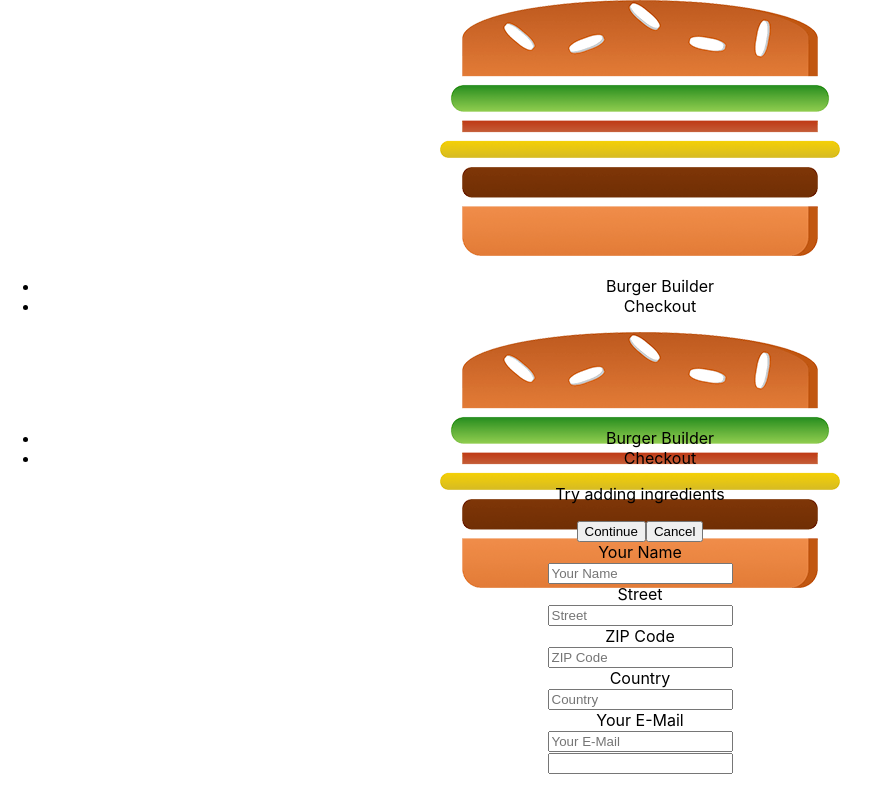
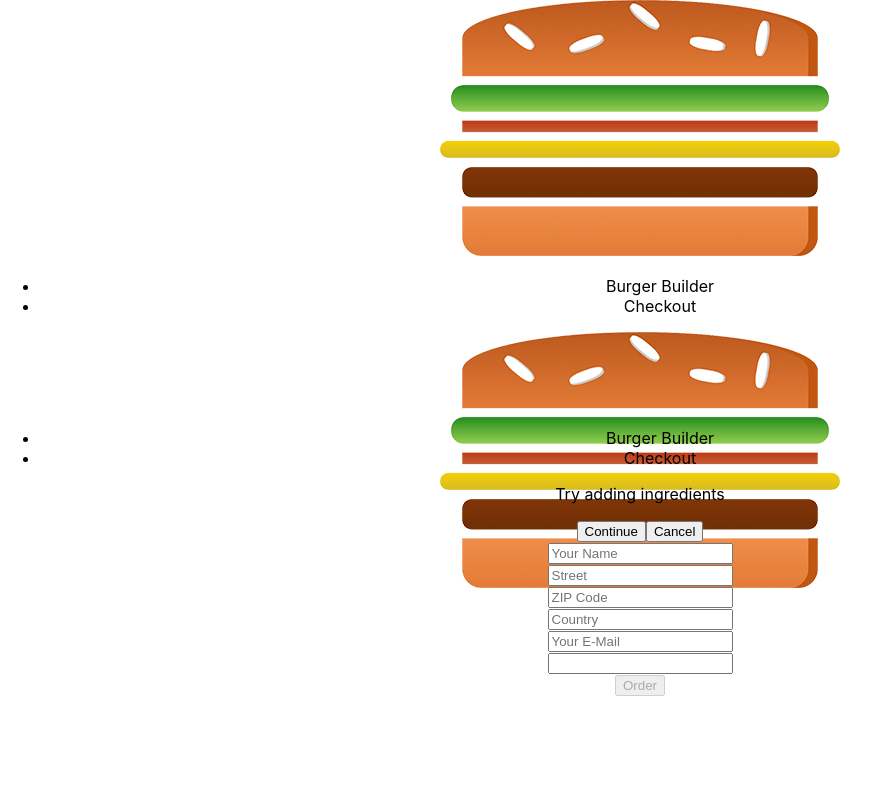
Before and after one commit to nitinhepat/Burger-Builder, a React app in the folder burger-builder/: page /checkout in a window 1280 px wide. Both pictures are taken after a click on the button "Continue". Shown: the whole page, without its empty margins (0-880 px from the left). Built offline with nearby package versions, Linux system fonts and the light colour scheme.

Commit message:
added form validation

```diff
--- a/burger-builder/src/App.js
+++ b/burger-builder/src/App.js
@@ -3,18 +3,18 @@
 import './App.css';
 import Layout from './components/Layout/Layout';
 import BurgerBuilder from './containers/BurgerBuilder/BurgerBuilder';
-import { Route } from 'react-router-dom';
+import { Route,Switch } from 'react-router-dom';
 import Checkout from './containers/Checkout/Checkout';
 
 function App() {
   return (
     <div className="App">
      <Layout>
-       <switch>
+       <Switch>
 
        <Route path="/checkout" component={Checkout}></Route>
        <Route path="/" exact component={BurgerBuilder}></Route>
-       </switch>
+       </Switch>
        {/* <Route path="/orders" component */}
      </Layout>
     </div>
--- a/burger-builder/src/axio-orders.js
+++ b/burger-builder/src/axio-orders.js
@@ -1,7 +1,7 @@
 import axios from 'axios';
 
 const axiosInstance =  axios.create({
-    baseURL:  ''//'https://some-domain.com/api/',
+    baseURL:  'https://burgerbuilder-65261.firebaseio.com/'//'https://some-domain.com/api/',
   });
 
   export default axiosInstance;
--- a/burger-builder/src/components/CheckoutSummary/CheckoutSummary.css
+++ b/burger-builder/src/components/CheckoutSummary/CheckoutSummary.css
@@ -0,0 +1,3 @@
+.BtnSection {
+    text-align: center;
+}
--- a/burger-builder/src/components/CheckoutSummary/CheckoutSummary.js
+++ b/burger-builder/src/components/CheckoutSummary/CheckoutSummary.js
@@ -1,12 +1,13 @@
 import React from 'react';
 import Burger from '../Layout/Burger/Burger';
 import Button from '../UI/Button/Button';
+import classes from './CheckoutSummary.css'
 
 const CheckoutSummary = (props) => {
     return (
-        <div>
+        <div className={classes.CheckoutSummary}>
             <Burger ingredients={props.ingredients}></Burger>
-            <section>
+            <section className={classes.BtnSection}>
                 <Button clicked={props.purchaseContinue} btnType="Success">Continue</Button>
                 <Button clicked={props.purchaseCancel} btnType="Danger">Cancel</Button>
             </section>
--- a/burger-builder/src/components/Layout/Burger/Burger.css
+++ b/burger-builder/src/components/Layout/Burger/Burger.css
@@ -2,5 +2,5 @@
     height: 345px;
     overflow-y: auto;
     width: 53%;
-
+    margin: 0 auto;
 }
--- a/burger-builder/src/components/UI/Button/Button.css
+++ b/burger-builder/src/components/UI/Button/Button.css
@@ -25,3 +25,9 @@
     color: #944317;
     border:1px solid #944317;
 }
+
+
+.Button:disabled {
+    color: #ccc;
+    cursor: not-allowed;
+}
--- a/burger-builder/src/components/UI/Button/Button.js
+++ b/burger-builder/src/components/UI/Button/Button.js
@@ -3,7 +3,8 @@
 const Button = (props) =>{
    console.log('Inside Button');
    return (
-   <button onClick={props.clicked} className={[classes.Button,classes[props.btnType]].join(' ')}>
+   <button disabled={props.disabled} onClick={props.clicked}
+     className={[classes.Button,classes[props.btnType]].join(' ')}>
         {props.children}
     </button>
     )
--- a/burger-builder/src/components/UI/Input/Input.css
+++ b/burger-builder/src/components/UI/Input/Input.css
@@ -0,0 +1,32 @@
+.Input {
+    width: 100%;
+    padding: 10px;
+    box-sizing: border-box;
+}
+
+.Label {
+    font-weight: bold;
+    display: block;
+    margin-bottom: 8px;
+}
+
+.InputElement {
+    outline: none;
+    border: 1px solid #ccc;
+    background-color: white;
+    font: inherit;
+    padding: 6px 10px;
+    display: block;
+    width: 100%;
+    box-sizing: border-box;
+}
+
+.InputElement:focus {
+    outline: none;
+    background-color: #ccc;
+}
+
+.Invalid {
+    border: 1px solid red;
+    background-color: #FDA49A;
+}
--- a/burger-builder/src/components/UI/Input/Input.js
+++ b/burger-builder/src/components/UI/Input/Input.js
@@ -1,39 +1,58 @@
 import React from 'react';
-const Input = (props) => {
-    let input;
-    console.log(props.elementConfig.type)
-    switch(props.elementConfig.type){
-        case 'text':
-           input = (<input type="text"
-           value={props.value}
-            {...props.elementConfig}
-            onChange={props.change} />)
+import classes from './Input.css'
+const Input = ( props ) => {
+    let inputElement = null;
+    const inputClasses = [classes.InputElement];
+
+    if (props.invalid  && props.touched) {
+        inputClasses.push(classes.Invalid);
+    }
+
+    switch ( props.elementType ) {
+        case ( 'input' ):
+            inputElement = <input
+                className={inputClasses.join(' ')}
+                {...props.elementConfig}
+                value={props.value}
+                onChange={props.changed} />;
             break;
-        case 'email':
-            input = (<input type="text"
-            value={props.value}
-            {...props.elementConfig}
-             onChange={props.change} />)
-             break;
-        case 'select':
-            input = (<select value={props.value} {...props.elementConfig} onChange={props.change}>
-                <option>Select option</option>
-                {props.elementConfig.options.map(option=>{
-                   return (<option value={option.value}>{option.displayValue}</option>)
-                })}
-            </select>)
+        case ( 'textarea' ):
+            inputElement = <textarea
+                className={inputClasses.join(' ')}
+                {...props.elementConfig}
+                value={props.value}
+                onChange={props.changed} />;
+            break;
+        case ( 'select' ):
+            inputElement = (
+                <select
+                    className={inputClasses.join(' ')}
+                    value={props.value}
+                    onChange={props.changed}>
+                    {props.elementConfig.options.map(option => (
+                        <option key={option.value} value={option.value}>
+                            {option.displayValue}
+                        </option>
+                    ))}
+                </select>
+            );
             break;
         default:
-            input = (<input type="text" value={props.value} onChange={props.change} />)
+            inputElement = <input
+                className={inputClasses.join(' ')}
+                {...props.elementConfig}
+                value={props.value}
+                onChange={props.changed} />;
     }
+
     return (
-        <section>
-            <label>{props.elementConfig.placeholder}</label>
-            <div>
-            {input}
-            </div>
-            </section>
-    )
-}
+        <div className={classes.Input}>
+            <label className={classes.Label}>{props.label}</label>
+            {inputElement}
+        </div>
+    );
+
+};
+
 
 export default Input;
--- a/burger-builder/src/components/UI/Modal/Modal.js
+++ b/burger-builder/src/components/UI/Modal/Modal.js
@@ -8,7 +8,7 @@
         <div className={classses.modal}
         style={
             {
-                transform: props.show ? 'translateY(0)' : 'translateY(-100vh)',
+                transform: props.show ? 'translateY(0)' : 'scale(0)',
             }
         }>
             {props.children}
--- a/burger-builder/src/containers/Checkout/ContactData/ContactData.css
+++ b/burger-builder/src/containers/Checkout/ContactData/ContactData.css
@@ -0,0 +1,15 @@
+.ContactData {
+    margin: 20px auto;
+    width: 80%;
+    text-align: center;
+    box-shadow: 0 2px 3px #ccc;
+    border: 1px solid #eee;
+    padding: 10px;
+    box-sizing: border-box;
+}
+
+@media (min-width: 600px) {
+    .ContactData {
+        width: 500px;
+    }
+}
--- a/burger-builder/src/containers/Checkout/ContactData/ContactData.js
+++ b/burger-builder/src/containers/Checkout/ContactData/ContactData.js
@@ -1,5 +1,7 @@
-import React , {Component}  from 'react';
+import React, { Component } from 'react';
 import Input from '../../../components/UI/Input/Input';
+import Button from '../../../components/UI/Button/Button';
+import classes from './ContactData.css'
 
 class ContactData extends Component {
     state = {
@@ -77,19 +79,20 @@
                 elementType: 'select',
                 elementConfig: {
                     options: [
-                        {value: 'fastest', displayValue: 'Fastest'},
-                        {value: 'cheapest', displayValue: 'Cheapest'}
+                        { value: 'fastest', displayValue: 'Fastest' },
+                        { value: 'cheapest', displayValue: 'Cheapest' }
                     ]
                 },
                 value: '',
                 validation: {},
                 valid: true
             }
-        }
+        },
+        formIsValid: false
     }
-    getFormData = () =>{
+    getFormData = () => {
         const formData = [];
-        for(let i in this.state.orderForm){
+        for (let i in this.state.orderForm) {
             formData.push({
                 key: i,
                 config: this.state.orderForm[i]
@@ -97,22 +100,48 @@
         }
         return formData;
     }
-    inputChangeHandler = (event) => {
+    inputChangeHandler = (event,key) => {
+        let updatedOrderForm = {
+            ...this.state.orderForm
+        }
+        let field = {...updatedOrderForm[key]};
+        field.touched = true;
+        field.value = event.target.value;
+        if(field.validation.required){
+            field.valid =  !!event.target.value.length;
+        }
+        updatedOrderForm[key] = field;
+        let formIsValid = true;
+        for(let key in updatedOrderForm){
+            if(!updatedOrderForm[key].valid){
+                formIsValid = false;
+                break;
+            }
+        }
+        this.setState({
+            orderForm: updatedOrderForm,
+            formIsValid: formIsValid
+        })
+    }
 
-    }
-    render(){
-        const formArr = this.getFormData()
-                        .map(field=>{
-                            return (<Input
-                            key={field.key}
-                            value={field.config.valuue}
-                            change={this.inputChangeHandler}
-                            elementConfig={field.config.elementConfig}
-                             />)
-                        })
+
+    render() {
+        const formArr = (<form>
+            {this.getFormData()
+                .map(field => {
+                    return (<Input
+                        key={field.key}
+                        value={field.config.value}
+                        changed={(event)=>this.inputChangeHandler(event,field.key)}
+                        invalid={!field.config.valid}
+                        touched={field.config.touched}
+                        elementConfig={field.config.elementConfig}
+                    />)
+                })}</form>)
         return (
-            <div>
+            <div className={classes.ContactData}>
                 {formArr}
+                <Button disabled={!this.state.formIsValid} btnType="Success">Order</Button>
             </div>
         )
     }
```
